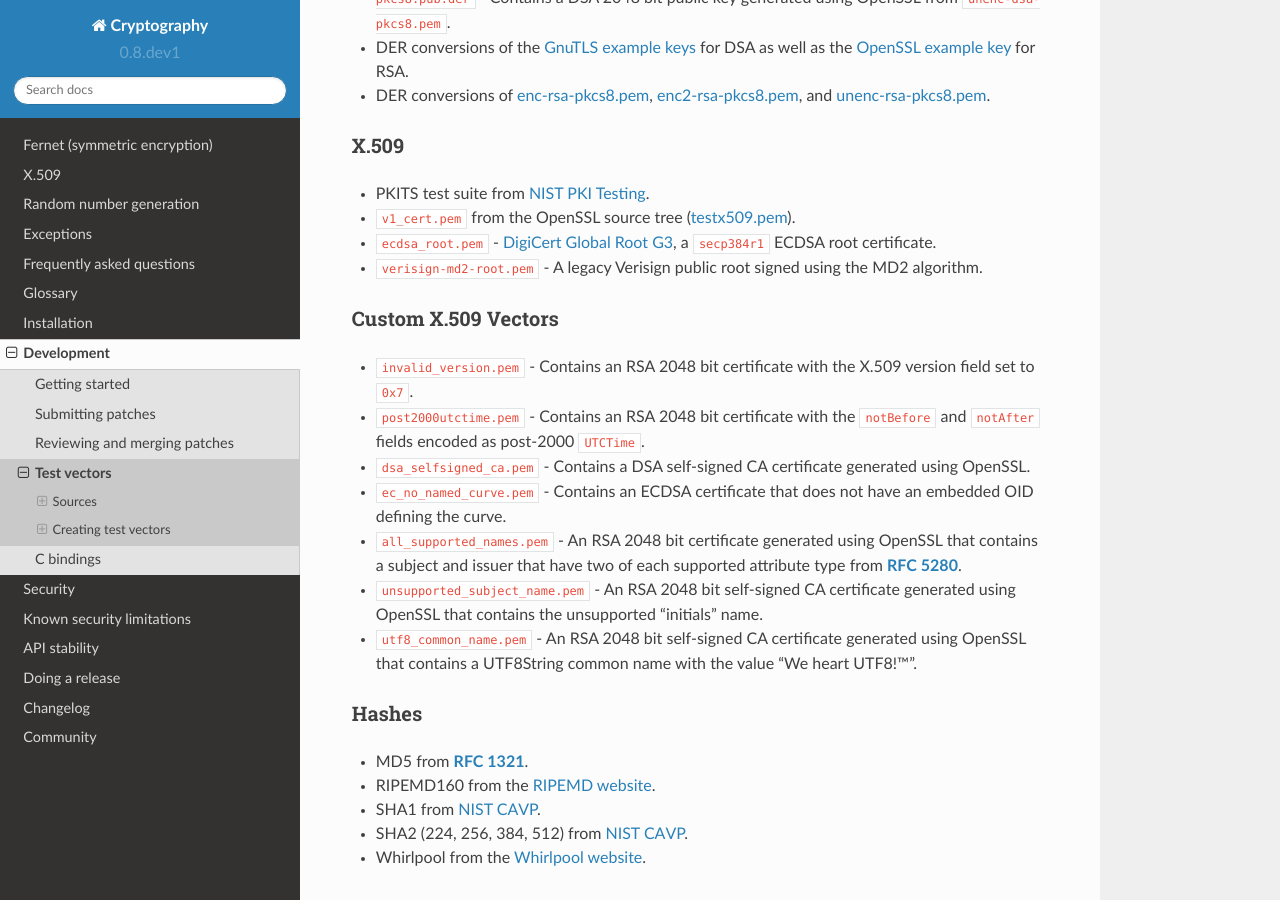
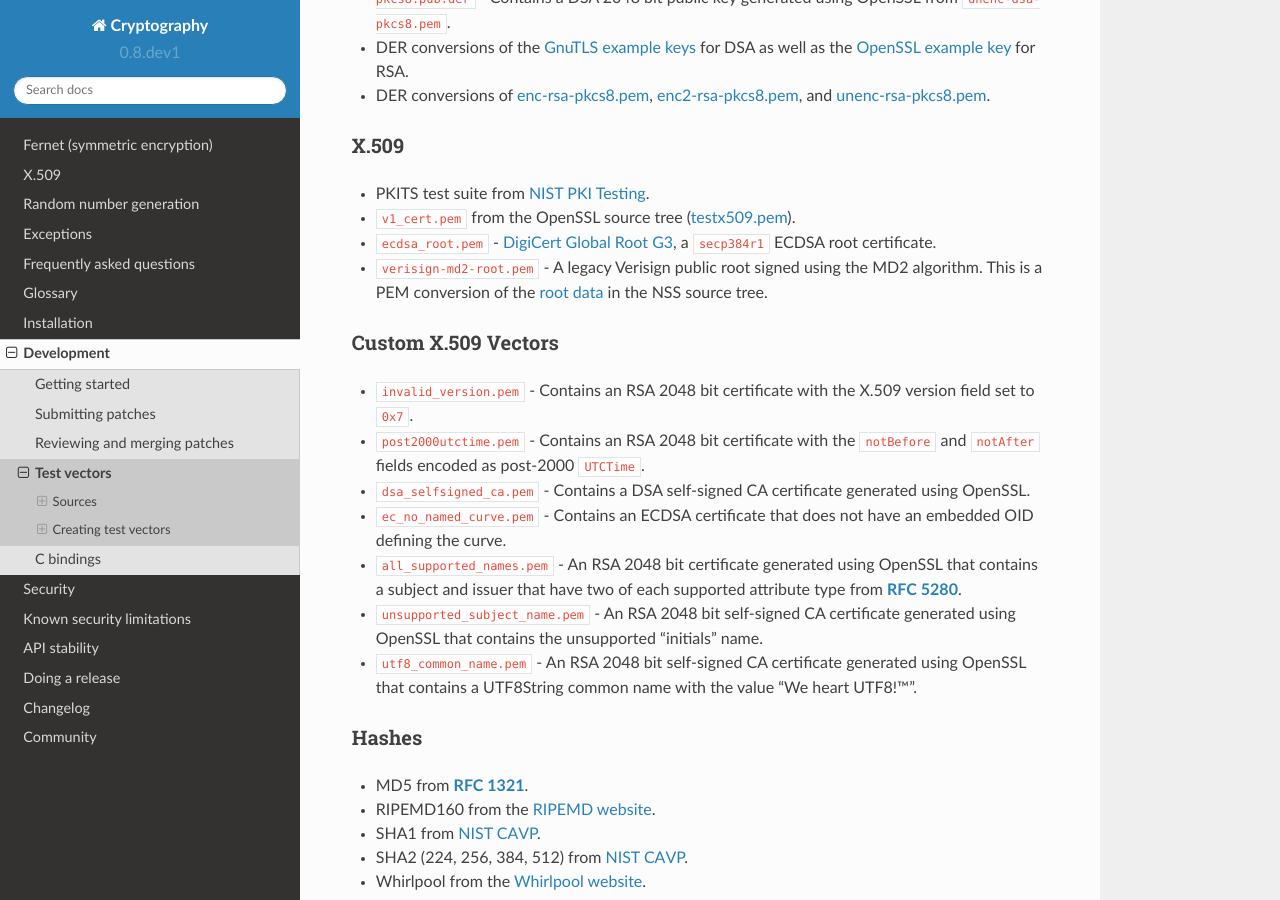
Before and after one commit to WebKing0121/cryptography, a Sphinx documentation site: the page built from docs/development/test-vectors.rst, in a window 1280 px wide and 900 px high, scrolled down 1505 px. Built offline with Sphinx 7.4.7 and the Read the Docs theme 2.0.0, drawn with Linux system fonts in a browser that asks for light colours; pages that are not in the unit, such as notebooks, are missing from menus.

Commit message:
document vector provenance

```diff
--- a/docs/development/test-vectors.rst
+++ b/docs/development/test-vectors.rst
@@ -81,7 +81,8 @@ X.509
 * ``ecdsa_root.pem`` - `DigiCert Global Root G3`_, a ``secp384r1`` ECDSA root
   certificate.
 * ``verisign-md2-root.pem`` - A legacy Verisign public root signed using the
-  MD2 algorithm.
+  MD2 algorithm. This is a PEM conversion of the `root data`_ in the NSS source
+  tree.
 
 Custom X.509 Vectors
 ~~~~~~~~~~~~~~~~~~~~
@@ -221,3 +222,4 @@ header format (substituting the correct information):
 .. _`NIST PKI Testing`: http://csrc.nist.gov/groups/ST/crypto_apps_infra/pki/pkitesting.html
 .. _`testx509.pem`: https://github.com/openssl/openssl/blob/master/test/testx509.pem
 .. _`DigiCert Global Root G3`: http://cacerts.digicert.com/DigiCertGlobalRootG3.crt
+.. _`root data`: https://hg.mozilla.org/projects/nss/file/25b2922cc564/security/nss/lib/ckfw/builtins/certdata.txt#l2053
```
